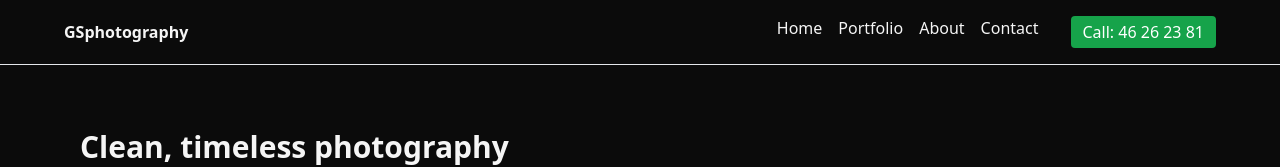
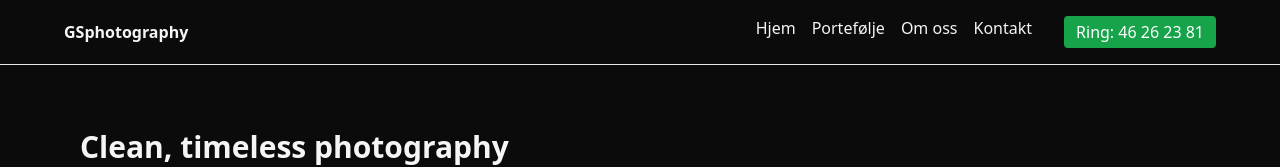
Before and after one commit to tiesiogfoto/gsphotography-portfolio, a Next.js app: page / in a window 1280 px wide. Shown: the top 167 px of the page. Built offline with nearby package versions, Linux system fonts and the light colour scheme.

Commit message:
Update Navbar.tsx

```diff
--- a/components/Navbar.tsx
+++ b/components/Navbar.tsx
@@ -13,17 +13,17 @@ export default function Navbar() {
 
         {/* Navigacija */}
         <div className="flex gap-4">
-          <Link href="/">Home</Link>
-          <Link href="/portfolio">Portfolio</Link>
-          <Link href="/about">About</Link>
-          <Link href="/contact">Contact</Link>
+          <Link href="/">Hjem</Link>
+          <Link href="/portfolio">Portefølje</Link>
+          <Link href="/about">Om oss</Link>
+          <Link href="/contact">Kontakt</Link>
 
           {/* Telefonas su tap-to-call */}
           <a
             href="tel:46262381"
             className="ml-4 px-3 py-1 rounded bg-green-600 text-white hover:bg-green-700"
           >
-            Call: 46 26 23 81
+            Ring: 46 26 23 81
           </a>
         </div>
       </div>
```
